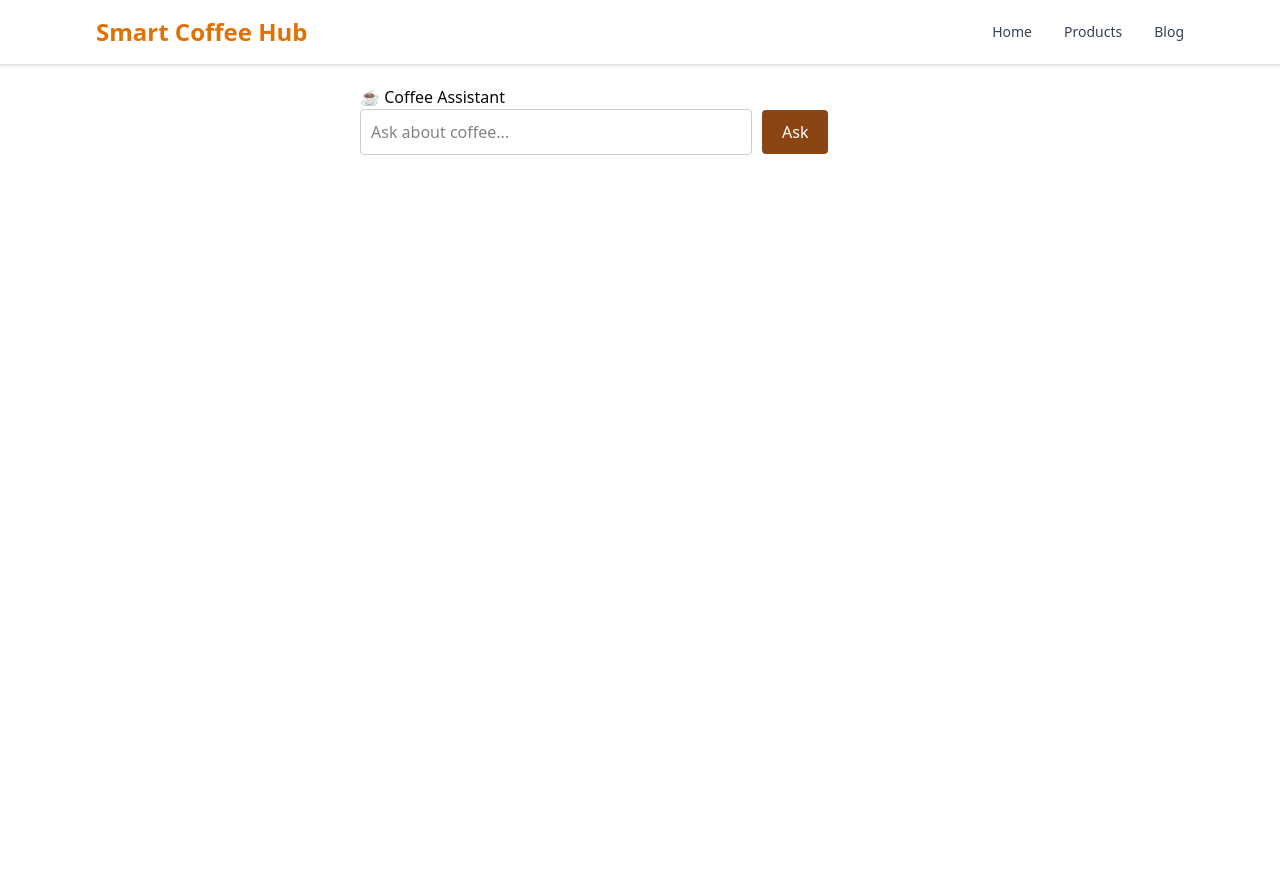
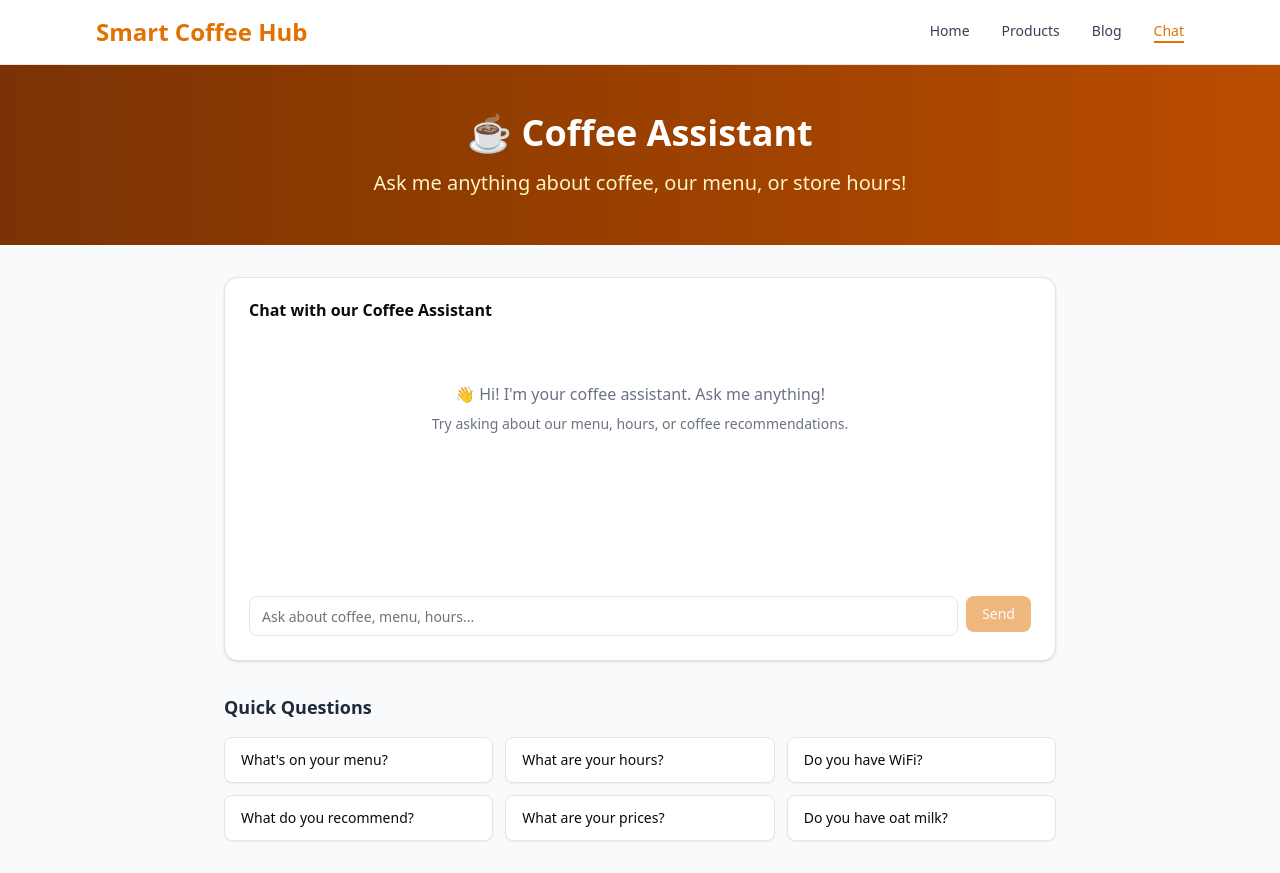
Before and after one commit to MichelleZZZZ/smart-coffee-shop, a Next.js app: page /chat in a window 1280 px wide. Before the commit the page ends 800 px from the top, so only its background shows below. Built offline with nearby package versions, Linux system fonts and the light colour scheme.

Commit message:
add gemini chat

```diff
--- a/package.json
+++ b/package.json
@@ -12,6 +12,7 @@
     "@apollo/client": "^4.0.7",
     "@contentful/rich-text-plain-text-renderer": "^17.1.5",
     "@contentful/rich-text-react-renderer": "^16.1.5",
+    "@google/genai": "^1.23.0",
     "@google/generative-ai": "^0.24.1",
     "@radix-ui/react-slot": "^1.2.3",
     "@tailwindcss/postcss": "^4.1.13",
--- a/src/app/api/chat/route.ts
+++ b/src/app/api/chat/route.ts
@@ -1,72 +1,56 @@
 import { GoogleGenerativeAI } from '@google/generative-ai'
-
-// Fallback responses for when AI is not available
-const fallbackResponses: { [key: string]: string } = {
-  'coffee': 'Coffee is a wonderful beverage made from roasted coffee beans! It comes in many varieties like Arabica and Robusta, and can be brewed in countless ways.',
-  'espresso': 'Espresso is a concentrated coffee beverage made by forcing hot water through finely-ground coffee beans. It\'s the base for many coffee drinks like lattes and cappuccinos.',
-  'latte': 'A latte is a coffee drink made with espresso and steamed milk, typically topped with a small amount of foam. It\'s creamy and smooth!',
-  'cappuccino': 'A cappuccino is an espresso-based drink with equal parts espresso, steamed milk, and milk foam. It has a rich, bold flavor.',
-  'brewing': 'There are many ways to brew coffee: drip, French press, pour-over, cold brew, and more. Each method brings out different flavors from the beans.',
-  'beans': 'Coffee beans are the seeds of the coffee plant. They\'re roasted to different levels (light, medium, dark) which affects the flavor profile.',
-  'grind': 'The grind size of coffee beans affects extraction. Fine grind for espresso, medium for drip coffee, and coarse for French press.',
-  'temperature': 'The ideal water temperature for brewing coffee is between 195-205°F (90-96°C). Too hot can burn the coffee, too cold won\'t extract properly.'
-}
-
-function getFallbackResponse(message: string): string {
-  const lowerMessage = message.toLowerCase()
-
-  // Check for keywords and return appropriate response
-  for (const [keyword, response] of Object.entries(fallbackResponses)) {
-    if (lowerMessage.includes(keyword)) {
-      return response
-    }
-  }
-
-  // Default fallback response
-  return `Thanks for asking about "${message}"! I'm a coffee assistant, but I'm currently having some technical difficulties. Feel free to ask me about coffee brewing, different types of coffee drinks, or coffee beans, and I'll do my best to help!`
-}
 
 export async function POST(req: Request) {
   try {
+
     const { message } = await req.json()
-    console.log('User asked:', message)
+
 
     if (!message) {
       return Response.json({ reply: 'Please provide a message.' }, { status: 400 })
     }
 
     // Check if API key is available
-    const apiKey = process.env.GOOGLE_AI_API_KEY
+    const apiKey = process.env.GEMINI_API_KEY
+    console.log('API Key exists:', !!apiKey)
+
     if (!apiKey) {
-      console.log('No Google AI API key found, using fallback response')
-      const fallbackReply = getFallbackResponse(message)
-      return Response.json({ reply: fallbackReply })
+      console.log('No Google AI API key found')
+      return Response.json({
+        reply: 'AI service is not configured. Please add GEMINI_API_KEY to your environment variables.'
+      }, { status: 500 })
     }
 
-    // Try to use Google AI
-    try {
-      const genAI = new GoogleGenerativeAI(apiKey)
-      const model = genAI.getGenerativeModel({ model: 'gemini-1.5-flash' })
-      const prompt = `You are a friendly coffee shop assistant. Answer this question briefly and helpfully: ${message}`
+    console.log('Using Google Generative AI SDK with Gemini 1.5 Flash...')
 
-      const result = await model.generateContent(prompt)
-      const response = await result.response
-      const text = response.text()
+    // Use Google Generative AI SDK with Gemini Pro
+    const genAI = new GoogleGenerativeAI(apiKey)
+    const model = genAI.getGenerativeModel({
+      model: 'gemini-2.5-flash',
+      generationConfig: {
+        temperature: 0.7,
+        topK: 40,
+        topP: 0.95,
+        maxOutputTokens: 1024,
+      }
+    })
 
-      console.log('AI replied:', text)
-      return Response.json({ reply: text })
+    const prompt = `You are a friendly coffee shop assistant for "Smart Coffee Hub". Answer this question briefly and helpfully: ${message}`
 
-    } catch (aiError) {
-      console.error('Google AI Error:', aiError)
-      // Fall back to our predefined responses
-      const fallbackReply = getFallbackResponse(message)
-      return Response.json({ reply: fallbackReply })
-    }
+    console.log('Generating content...')
+    const result = await model.generateContent(prompt)
+    const response = await result.response
+    const text = response.text()
+
+    console.log('AI replied:', text)
+    return Response.json({ reply: text })
 
   } catch (error) {
-    console.error('API Error:', error)
+    console.error('API Error details:', error)
+    console.error('Error message:', error instanceof Error ? error.message : 'Unknown error')
+
     return Response.json({
-      reply: 'Sorry, something went wrong! Please try again.'
+      reply: `Sorry, something went wrong! Error: ${error instanceof Error ? error.message : 'Unknown error'}`
     }, { status: 500 })
   }
 }
--- a/src/app/chat/page.tsx
+++ b/src/app/chat/page.tsx
@@ -1,22 +1,29 @@
 'use client'
 import { useState } from 'react'
+import { Card, CardHeader, CardTitle, CardContent } from "@/components/ui/card"
+import { Button } from "@/components/ui/button"
+import { Input } from "@/components/ui/input"
 
 export default function ChatPage() {
   const [message, setMessage] = useState('')
-  const [reply, setReply] = useState('')
+  const [messages, setMessages] = useState<Array<{type: 'user' | 'assistant', content: string}>>([])
   const [loading, setLoading] = useState(false)
 
   const askAI = async () => {
-    if (!message) return
+    if (!message.trim()) return
 
+    const userMessage = message.trim()
+    setMessage('')
     setLoading(true)
-    setReply('') // Clear previous reply
+
+    // Add user message to chat
+    setMessages(prev => [...prev, { type: 'user', content: userMessage }])
 
     try {
       const response = await fetch('/api/chat', {
         method: 'POST',
         headers: { 'Content-Type': 'application/json' },
-        body: JSON.stringify({ message })
+        body: JSON.stringify({ message: userMessage })
       })
 
       if (!response.ok) {
@@ -24,59 +31,127 @@ export default function ChatPage() {
       }
 
       const data = await response.json()
-      setReply(data.reply)
+
+      // Add assistant response to chat
+      setMessages(prev => [...prev, { type: 'assistant', content: data.reply }])
     } catch (error) {
       console.error('Chat error:', error)
-      setReply('Sorry, something went wrong! Please try again.')
+      setMessages(prev => [...prev, {
+        type: 'assistant',
+        content: 'Sorry, something went wrong! Please try again.'
+      }])
     }
     setLoading(false)
   }
 
+  const handleKeyPress = (e: React.KeyboardEvent) => {
+    if (e.key === 'Enter' && !e.shiftKey) {
+      e.preventDefault()
+      askAI()
+    }
+  }
+
   return (
-    <div style={{ padding: '20px', maxWidth: '600px', margin: '0 auto' }}>
-      <h1>☕ Coffee Assistant</h1>
+    <div className="min-h-screen bg-gray-50">
+      {/* Header */}
+      <section className="bg-gradient-to-r from-amber-900 to-amber-700 text-white py-12">
+        <div className="max-w-4xl mx-auto px-8 text-center">
+          <h1 className="text-4xl font-bold mb-4">☕ Coffee Assistant</h1>
+          <p className="text-xl text-amber-100">
+            Ask me anything about coffee, our menu, or store hours!
+          </p>
+        </div>
+      </section>
 
-      <div style={{ marginBottom: '20px' }}>
-        <input
+      {/* Chat Interface */}
+      <section className="py-8">
+        <div className="max-w-4xl mx-auto px-8">
+          <Card className="h-96 flex flex-col">
+            <CardHeader>
+              <CardTitle>Chat with our Coffee Assistant</CardTitle>
+            </CardHeader>
+            <CardContent className="flex-1 flex flex-col">
+              {/* Messages */}
+              <div className="flex-1 overflow-y-auto mb-4 space-y-4">
+                {messages.length === 0 ? (
+                  <div className="text-center text-gray-500 py-8">
+                    <p>👋 Hi! I'm your coffee assistant. Ask me anything!</p>
+                    <p className="text-sm mt-2">Try asking about our menu, hours, or coffee recommendations.</p>
+                  </div>
+                ) : (
+                  messages.map((msg, index) => (
+                    <div
+                      key={index}
+                      className={`flex ${msg.type === 'user' ? 'justify-end' : 'justify-start'}`}
+                    >
+                      <div
+                        className={`max-w-xs lg:max-w-md px-4 py-2 rounded-lg ${
+                          msg.type === 'user'
+                            ? 'bg-amber-600 text-white'
+                            : 'bg-gray-200 text-gray-800'
+                        }`}
+                      >
+                        <p className="text-sm">{msg.content}</p>
+                      </div>
+                    </div>
+                  ))
+                )}
+                {loading && (
+                  <div className="flex justify-start">
+                    <div className="bg-gray-200 text-gray-800 px-4 py-2 rounded-lg">
+                      <p className="text-sm">Thinking...</p>
+                    </div>
+                  </div>
+                )}
+              </div>
+
+              {/* Input */}
+              <div className="flex gap-2">
+                <Input
                   value={message}
                   onChange={(e) => setMessage(e.target.value)}
-          placeholder="Ask about coffee..."
-          style={{
-            padding: '10px',
-            width: '70%',
-            marginRight: '10px',
-            border: '1px solid #ccc',
-            borderRadius: '4px'
-          }}
+                  onKeyPress={handleKeyPress}
+                  placeholder="Ask about coffee, menu, hours..."
+                  className="flex-1"
+                  disabled={loading}
                 />
-        <button
+                <Button
                   onClick={askAI}
+                  disabled={loading || !message.trim()}
+                  className="bg-amber-600 hover:bg-amber-700"
+                >
+                  {loading ? 'Sending...' : 'Send'}
+                </Button>
+              </div>
+            </CardContent>
+          </Card>
+
+          {/* Quick Questions */}
+          <div className="mt-8">
+            <h3 className="text-lg font-semibold mb-4 text-gray-800">Quick Questions</h3>
+            <div className="grid grid-cols-1 md:grid-cols-2 lg:grid-cols-3 gap-3">
+              {[
+                "What's on your menu?",
+                "What are your hours?",
+                "Do you have WiFi?",
+                "What do you recommend?",
+                "What are your prices?",
+                "Do you have oat milk?"
+              ].map((question) => (
+                <Button
+                  key={question}
+                  variant="outline"
+                  onClick={() => setMessage(question)}
+                  className="text-left justify-start h-auto py-3 px-4"
                   disabled={loading}
-          style={{
-            padding: '10px 20px',
-            background: '#8B4513',
-            color: 'white',
-            border: 'none',
-            borderRadius: '4px',
-            cursor: 'pointer'
-          }}
                 >
-          {loading ? 'Thinking...' : 'Ask'}
-        </button>
+                  {question}
+                </Button>
+              ))}
             </div>
-
-      {reply && (
-        <div style={{
-          padding: '15px',
-          background: '#f5f5f5',
-          borderRadius: '8px',
-          border: '1px solid #ddd'
-        }}>
-          <strong>Assistant:</strong> {reply}
           </div>
-      )}
-
-
+        </div>
+      </section>
     </div>
   )
 }
--- a/src/app/products/page.tsx
+++ b/src/app/products/page.tsx
@@ -49,11 +49,9 @@ export default async function ProductsPage() {
 
     // Check if there were any GraphQL errors
     if (result.error) {
-      console.warn('GraphQL Error:', result.error)
       hasErrors = true
     }
   } catch (error) {
-    console.error('Query Error:', error)
     hasErrors = true
   }
 
--- a/src/components/navigation.tsx
+++ b/src/components/navigation.tsx
@@ -10,6 +10,7 @@ export default function Navigation() {
     { href: "/", label: "Home" },
     { href: "/products", label: "Products" },
     { href: "/blog", label: "Blog" },
+    { href: "/chat", label: "Chat" },
   ]
 
   return (
--- /dev/null
+++ b/src/components/ui/input.tsx
@@ -0,0 +1,25 @@
+import * as React from "react"
+
+import { cn } from "@/lib/utils"
+
+export interface InputProps
+  extends React.InputHTMLAttributes<HTMLInputElement> {}
+
+const Input = React.forwardRef<HTMLInputElement, InputProps>(
+  ({ className, type, ...props }, ref) => {
+    return (
+      <input
+        type={type}
+        className={cn(
+          "flex h-10 w-full rounded-md border border-input bg-background px-3 py-2 text-sm ring-offset-background file:border-0 file:bg-transparent file:text-sm file:font-medium placeholder:text-muted-foreground focus-visible:outline-none focus-visible:ring-2 focus-visible:ring-ring focus-visible:ring-offset-2 disabled:cursor-not-allowed disabled:opacity-50",
+          className
+        )}
+        ref={ref}
+        {...props}
+      />
+    )
+  }
+)
+Input.displayName = "Input"
+
+export { Input }
```
Also changed, not shown: 1 other file (tests, documents, lock files or other folders). Lines whose indentation alone changed are shown as unchanged.
